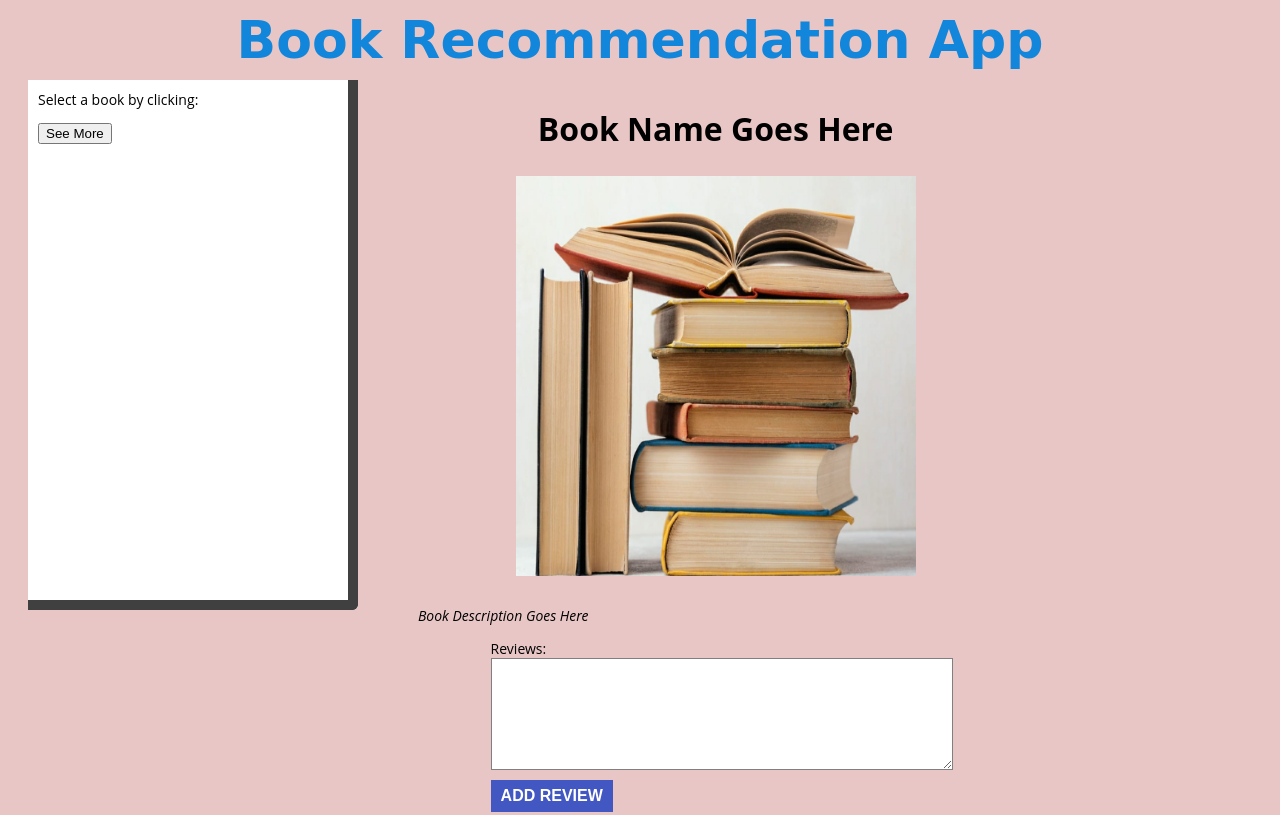
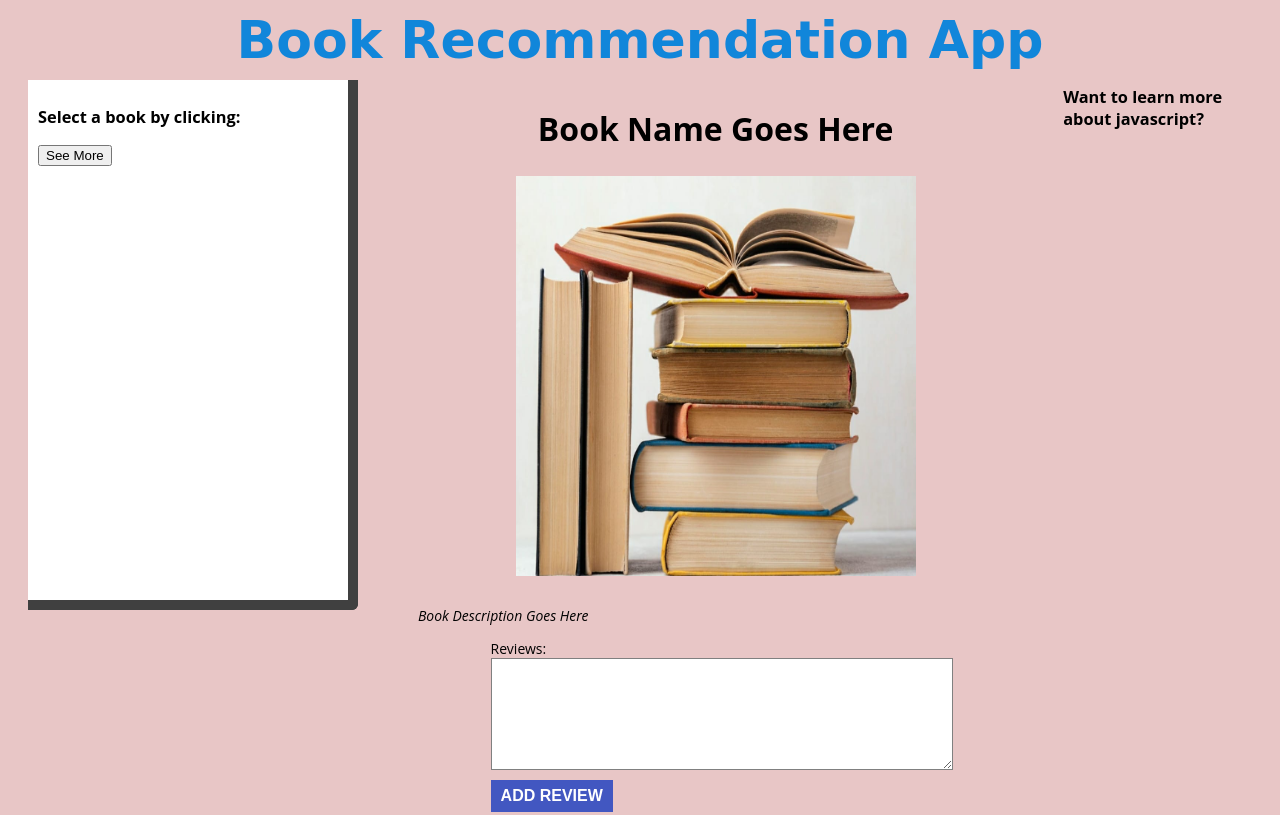
Before and after one commit to EstherNjuguna/Bookrecommendation, a plain HTML site: page index.html in a window 1280 px wide. Shown: the top 815 px of the page. Drawn offline with Linux system fonts and the light colour scheme; no server answers; some icons are missing.

Commit message:
edit head tag

```diff
--- a/index.html
+++ b/index.html
@@ -10,7 +10,7 @@
 
       <h1>Book Recommendation App</h1>
       <header>
-        Select a book by clicking:
+       <h3>Select a book by clicking:</h3>
       <nav class="list">
         <ul id="book-list">
 
@@ -75,6 +75,7 @@
             <p class="firstX" id="x1">
                 <i class="fa-solid fa-xmark fa-2x"></i>
             </p>
+            <h3>Want to learn more about javascript?</h3>
             <form id="sign-up" name="signup" class="login">
                 <input type="text" class="username" id="userName" placeholder="Username" required>
                 <input type="email" class="email" id="userEmail" placeholder="Email" required>
```
